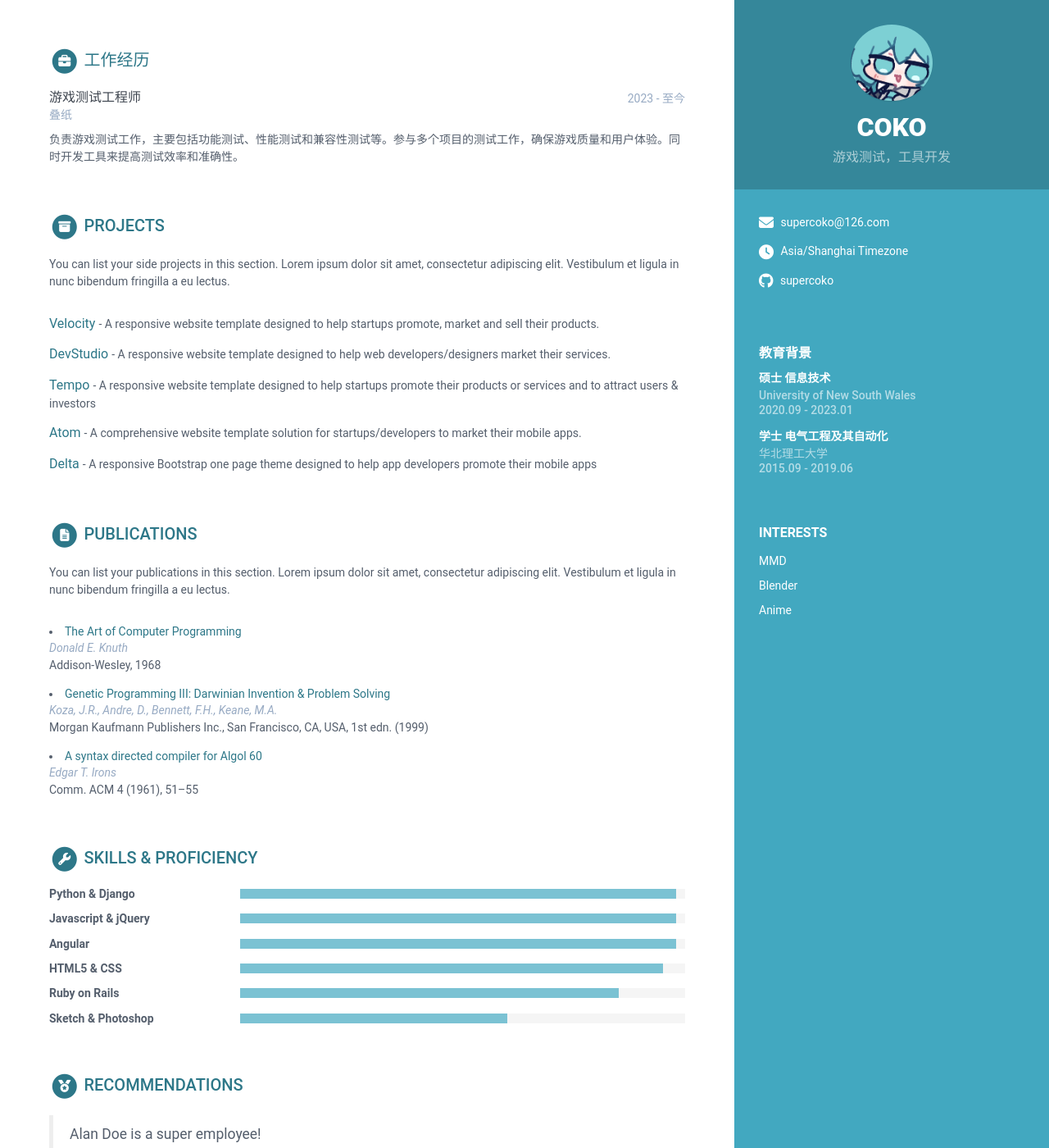
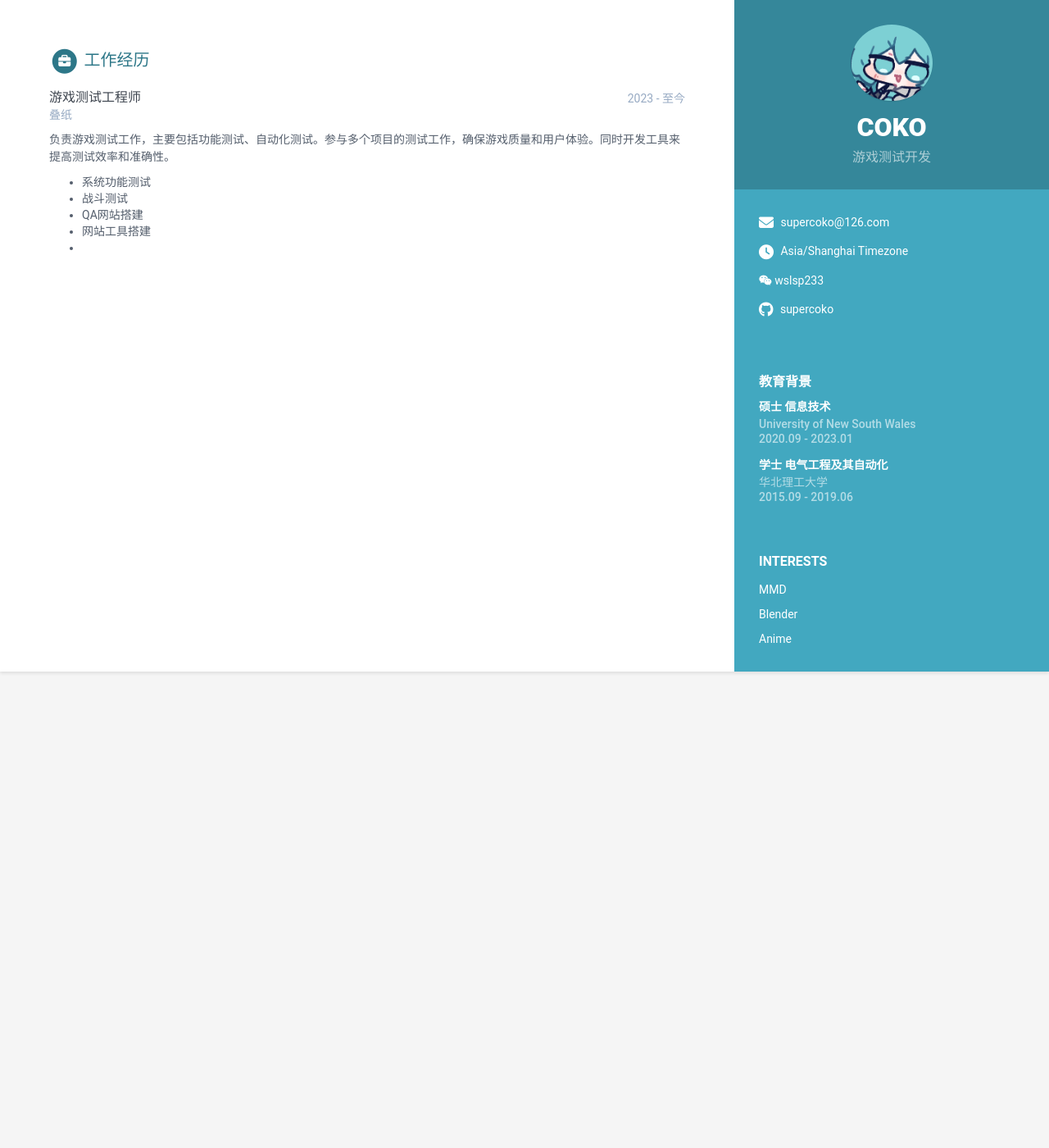
Before and after one commit to supercoko/Resume, a Jekyll site: the page built from print.html, in a window 1280 px wide and 1400 px high. Shown: the whole window at 82% size. Built offline with Jekyll 4.4.1, drawn with Linux system fonts in a browser that asks for light colours; some of the changed text lies outside the part shown.

Commit message:
增加填写微信联系方式

```diff
--- a/_data/data.yml
+++ b/_data/data.yml
@@ -9,12 +9,13 @@ sidebar:
 
   # Profile information
   name: COKO
-  tagline: 游戏测试，工具开发
+  tagline: 游戏测试开发
   avatar: miku.png #place a 100x100 picture inside /assets/images/ folder and provide the name of the file below
 
   # Sidebar links
   email: supercoko@126.com
-  微信: wslsp233
+  phone:
+  wechat: wslsp233
   timezone: Asia/Shanghai # Enter your timezone, e.g., America/Havana, Africa/Casablanca, America/North_Dakota/Center
   citizenship:
   website: # Include the full website URL, including "http://" or "https://".
@@ -103,150 +104,155 @@ experiences:
     time: 2023 - 至今
     company: 叠纸
     details: |
-      负责游戏测试工作，主要包括功能测试、性能测试和兼容性测试等。参与多个项目的测试工作，确保游戏质量和用户体验。同时开发工具来提高测试效率和准确性。
+      负责游戏测试工作，主要包括功能测试、自动化测试。参与多个项目的测试工作，确保游戏质量和用户体验。同时开发工具来提高测试效率和准确性。
+      - 系统功能测试
+      - 战斗测试
+      - QA网站搭建
+      - 网站工具搭建
+      -
 
 
-certifications:
-  title: Certifications
-  list:
-  - name: CV Builder
-    start: 2020
-    end: 2021
-    organization: Microsoft
-    credentialid: 111-222
-    credentialurl: www.google.com
-    credentialname: Google
-    details: |
-      Details about cert. Lorem ipsum dolor sit amet, consectetur
-      adipiscing elit.
-      Nullam eget orci purus. Nullam ultrices neque nibh.
-      Aenean fermentum, felis vulputate suscipit accumsan,
-      sem enim bibendum augue, sed convallis arcu lacus at dui.
-      Pellentesque et nibh suscipit, vestibulum turpis eu, semper tortor.
-      Praesent felis nibh, eleifend id eleifend id, dictum id enim.
-      Praesent venenatis erat non augue suscipit consectetur.
+# certifications:
+#   title: Certifications
+#   list:
+#   - name: CV Builder
+#     start: 2020
+#     end: 2021
+#     organization: Microsoft
+#     credentialid: 111-222
+#     credentialurl: www.google.com
+#     credentialname: Google
+#     details: |
+#       Details about cert. Lorem ipsum dolor sit amet, consectetur
+#       adipiscing elit.
+#       Nullam eget orci purus. Nullam ultrices neque nibh.
+#       Aenean fermentum, felis vulputate suscipit accumsan,
+#       sem enim bibendum augue, sed convallis arcu lacus at dui.
+#       Pellentesque et nibh suscipit, vestibulum turpis eu, semper tortor.
+#       Praesent felis nibh, eleifend id eleifend id, dictum id enim.
+#       Praesent venenatis erat non augue suscipit consectetur.
 
-      Second paragraph. Sed eleifend enim ante, vitae efficitur purus
-      fringilla vel. Ut euismod, sem sed vulputate venenatis,
-      justo diam viverra velit, sed rhoncus leo leo eu justo.
-      Suspendisse placerat risus ante, sed porta nisi blandit at.
-  - name: Git learning
-    start: 2019
-    end:
-    organization: Microsoft
-    credentialid: 111-222
-    credentialurl: www.github.com
-    credentialname: Github
-    details: |
-      Older certification. Lorem ipsum dolor sit amet, consectetur
-      adipiscing elit.
-      Nullam eget orci purus. Nullam ultrices neque nibh.
-      Aenean fermentum, felis vulputate suscipit accumsan,
-      sem enim bibendum augue, sed convallis arcu lacus at dui.
-      Pellentesque et nibh suscipit, vestibulum turpis eu, semper tortor.
-      Praesent felis nibh, eleifend id eleifend id, dictum id enim.
-      Praesent venenatis erat non augue suscipit consectetur.
+#       Second paragraph. Sed eleifend enim ante, vitae efficitur purus
+#       fringilla vel. Ut euismod, sem sed vulputate venenatis,
+#       justo diam viverra velit, sed rhoncus leo leo eu justo.
+#       Suspendisse placerat risus ante, sed porta nisi blandit at.
+#   - name: Git learning
+#     start: 2019
+#     end:
+#     organization: Microsoft
+#     credentialid: 111-222
+#     credentialurl: www.github.com
+#     credentialname: Github
+#     details: |
+#       Older certification. Lorem ipsum dolor sit amet, consectetur
+#       adipiscing elit.
+#       Nullam eget orci purus. Nullam ultrices neque nibh.
+#       Aenean fermentum, felis vulputate suscipit accumsan,
+#       sem enim bibendum augue, sed convallis arcu lacus at dui.
+#       Pellentesque et nibh suscipit, vestibulum turpis eu, semper tortor.
+#       Praesent felis nibh, eleifend id eleifend id, dictum id enim.
+#       Praesent venenatis erat non augue suscipit consectetur.
 
-projects:
-  title: Projects
-  intro: >
-    You can list your side projects in this section. Lorem ipsum dolor sit amet, consectetur adipiscing elit. Vestibulum et ligula in nunc bibendum fringilla a eu lectus.
-  assignments:
-  - title: Velocity
-    link: "#hook"
-    tagline: "A responsive website template designed to help startups promote, market and sell their products."
+# projects:
+#   title: Projects
+#   intro: >
+#     You can list your side projects in this section. Lorem ipsum dolor sit amet, consectetur adipiscing elit. Vestibulum et ligula in nunc bibendum fringilla a eu lectus.
+#   assignments:
+#   - title: Velocity
+#     link: "#hook"
+#     tagline: "A responsive website template designed to help startups promote, market and sell their products."
 
-  - title: DevStudio
-    link: "#"
-    tagline: "A responsive website template designed to help web developers/designers market their services."
+#   - title: DevStudio
+#     link: "#"
+#     tagline: "A responsive website template designed to help web developers/designers market their services."
 
-  - title: Tempo
-    link: "#"
-    tagline: "A responsive website template designed to help startups promote their products or services and to attract users &amp; investors"
+#   - title: Tempo
+#     link: "#"
+#     tagline: "A responsive website template designed to help startups promote their products or services and to attract users &amp; investors"
 
-  - title: Atom
-    link: "#"
-    tagline: "A comprehensive website template solution for startups/developers to market their mobile apps."
+#   - title: Atom
+#     link: "#"
+#     tagline: "A comprehensive website template solution for startups/developers to market their mobile apps."
 
-  - title: Delta
-    link: "#"
-    tagline: "A responsive Bootstrap one page theme designed to help app developers promote their mobile apps"
+#   - title: Delta
+#     link: "#"
+#     tagline: "A responsive Bootstrap one page theme designed to help app developers promote their mobile apps"
 
-oss:
-  title: OSS Contributions
-  intro: >
-    You can list your open source software contributions in this section. Lorem ipsum dolor sit amet, consectetur adipiscing elit. Vestibulum et ligula in nunc bibendum fringilla a eu lectus.
-  contributions:
-  - title: Tempo
-    link: "#"
-    tagline: "A responsive website template designed to help startups promote their products or services and to attract users &amp; investors"
+# oss:
+#   title: OSS Contributions
+#   intro: >
+#     You can list your open source software contributions in this section. Lorem ipsum dolor sit amet, consectetur adipiscing elit. Vestibulum et ligula in nunc bibendum fringilla a eu lectus.
+#   contributions:
+#   - title: Tempo
+#     link: "#"
+#     tagline: "A responsive website template designed to help startups promote their products or services and to attract users &amp; investors"
 
-  - title: Atom
-    link: "#"
-    tagline: "A comprehensive website template solution for startups/developers to market their mobile apps."
+#   - title: Atom
+#     link: "#"
+#     tagline: "A comprehensive website template solution for startups/developers to market their mobile apps."
 
-  - title: Delta
-    link: "#"
-    tagline: "A responsive Bootstrap one page theme designed to help app developers promote their mobile apps"
+#   - title: Delta
+#     link: "#"
+#     tagline: "A responsive Bootstrap one page theme designed to help app developers promote their mobile apps"
 
-publications:
-  title: Publications
-  intro: |
-    You can list your publications in this section. Lorem ipsum dolor sit
-    amet, consectetur adipiscing elit. Vestibulum et ligula in nunc
-    bibendum fringilla a eu lectus.
-  papers:
-  - title: The Art of Computer Programming
-    link: "#"
-    authors: Donald E. Knuth
-    conference: Addison-Wesley, 1968
+# publications:
+#   title: Publications
+#   intro: |
+#     You can list your publications in this section. Lorem ipsum dolor sit
+#     amet, consectetur adipiscing elit. Vestibulum et ligula in nunc
+#     bibendum fringilla a eu lectus.
+#   papers:
+#   - title: The Art of Computer Programming
+#     link: "#"
+#     authors: Donald E. Knuth
+#     conference: Addison-Wesley, 1968
 
-  - title: "Genetic Programming III: Darwinian Invention &amp; Problem Solving"
-    link: "#"
-    authors: Koza, J.R., Andre, D., Bennett, F.H., Keane, M.A.
-    conference: "Morgan Kaufmann Publishers Inc., San Francisco, CA, USA, 1st edn. (1999)"
+#   - title: "Genetic Programming III: Darwinian Invention &amp; Problem Solving"
+#     link: "#"
+#     authors: Koza, J.R., Andre, D., Bennett, F.H., Keane, M.A.
+#     conference: "Morgan Kaufmann Publishers Inc., San Francisco, CA, USA, 1st edn. (1999)"
 
-  - title: A syntax directed compiler for Algol 60
-    link: "#"
-    authors: Edgar T. Irons
-    conference: "Comm. ACM 4 (1961), 51–55"
+#   - title: A syntax directed compiler for Algol 60
+#     link: "#"
+#     authors: Edgar T. Irons
+#     conference: "Comm. ACM 4 (1961), 51–55"
 
-recommendations:
-  title: Recommendations
-  list:
-  - person: Yareli Perez
-    email: perezyareli@example.com
-    phone: 012 345 6789
-    role: General Director at example.com
-    recommendation: |
-      Alan Doe is a super employee!
-  - person: Lara Henderson
-    email: larah@example.com
-    phone: 012 345 6789
-    role: General Director at example.com
-    recommendation: |
-      I would like to work with Alan Doe again!
+# recommendations:
+#   title: Recommendations
+#   list:
+#   - person: Yareli Perez
+#     email: perezyareli@example.com
+#     phone: 012 345 6789
+#     role: General Director at example.com
+#     recommendation: |
+#       Alan Doe is a super employee!
+#   - person: Lara Henderson
+#     email: larah@example.com
+#     phone: 012 345 6789
+#     role: General Director at example.com
+#     recommendation: |
+#       I would like to work with Alan Doe again!
 
-      He is a great employee!
+#       He is a great employee!
 
-skills:
-  title: Skills &amp; Proficiency
+# skills:
+#   title: 技能
 
-  toolset:
-  - name: Python & Django
-    level: 98%
+#   toolset:
+#   - name: Python & Flask
+#     level: 98%
 
-  - name: Javascript & jQuery
-    level: 98%
+#   - name: Vue & Typescript
+#     level: 98%
 
-  - name: Angular
-    level: 98%
+#   - name: Angular
+#     level: 98%
 
-  - name: HTML5 & CSS
-    level: 95%
+#   - name: HTML5 & CSS
+#     level: 95%
 
-  - name: Ruby on Rails
-    level: 85%
+#   - name: Ruby on Rails
+#     level: 85%
 
-  - name: Sketch & Photoshop
-    level: 60%
+#   - name: Sketch & Photoshop
+#     level: 60%
--- a/_includes/contact.html
+++ b/_includes/contact.html
@@ -22,6 +22,13 @@
     {% if sidebar.timezone %}
     <li class="timezone"><i class="fas fa-clock"></i>
       <a href="https://worldtimeapi.org/timezone/{{ sidebar.timezone }}" target="_blank">{{ sidebar.timezone }} Timezone</a>
+    </li>
+    {% endif %}
+
+    {% if sidebar.wechat %}
+    <!-- <i class="fa-brands fa-weixin"></i> -->
+    <li class="wechat"><i class="fa-brands fa-weixin"></i>
+      <a  target="_blank">{{ sidebar.wechat }}</a>
     </li>
     {% endif %}
 
```
